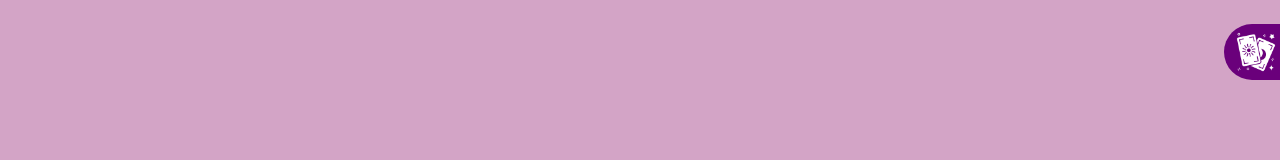
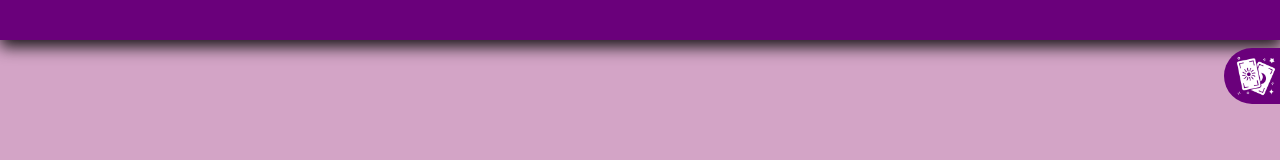
Before and after one commit to Ktsu0/SiteMystic, a plain HTML site: page index.html in a window 1280 px wide. Drawn offline with Linux system fonts and the light colour scheme.

Commit message:
atualização 21:28 22/06/25

```diff
--- a/index.css
+++ b/index.css
@@ -23,12 +23,21 @@ body {
   overflow-x: hidden;
 }
 
+header {
+  width: 100vw;
+  height: 5vh;
+  background-color: var(--secondary-color);
+  box-shadow: 1px 6px 16px 1px rgba(0, 0, 0, 0.87);
+  -webkit-box-shadow: 1px 6px 16px 1px rgba(0, 0, 0, 0.87);
+  -moz-box-shadow: 1px 6px 16px 1px rgba(0, 0, 0, 0.87);
+}
+
 /* ============================= */
 /*   MENU SUSPENSO (CANTO DIR)  */
 /* ============================= */
 #menu_suspenso {
   position: fixed;
-  top: 3vh;
+  top: 6vh;
   right: 0vw;
   width: 7vh;
   height: auto;
@@ -112,7 +121,8 @@ body {
 /* Caixa de login visível */
 #login_box.visivel {
   opacity: 1;
-  height: 30vh; /* Ajuste conforme necessário */
+  height: 30vh;
+  /* Ajuste conforme necessário */
   padding: 2vh 1vh;
   cursor: auto;
 }
@@ -127,7 +137,7 @@ body {
 /* ============================= */
 /*        INPUTS (LOGIN)        */
 /* ============================= */
-.input{
+.input {
   width: 80%;
   padding: 1vh;
   margin: 1vh;
@@ -142,9 +152,10 @@ body {
   position: relative;
   width: 100%;
 }
+
 /* Input da senha com espaço para o ícone */
-.password{
-    margin-left:3vh;
+.password {
+  margin-left: 3vh;
 }
 
 /* Ícone do olho (dentro do input) */
@@ -200,14 +211,15 @@ body {
   margin: 1vh;
 }
 
-.link{
-    color: var(--white);
-    text-decoration: underline;
-    padding: 1vh;
-    text-decoration: none;
+.link {
+  color: var(--white);
+  text-decoration: underline;
+  padding: 1vh;
+  text-decoration: none;
 }
-.link:hover{
-    transform: scale(1.05);
+
+.link:hover {
+  transform: scale(1.05);
 }
 
 
--- a/index.html
+++ b/index.html
@@ -10,7 +10,6 @@
   <script src="btns.js"></script>
 </head>
 <body>
-
   <!-- Menu Suspenso -->
   <div id="menu_suspenso">
     <div id="menu_icon" onclick="toggleMenu()">
@@ -34,7 +33,15 @@
         </div>
     </div>
   </div>
+  <header>
 
+  </header>
+  <main>
+
+  </main>
+  <footer>
+
+  </footer>
   <script src="index.js"></script>
 </body>
 </html>
```
